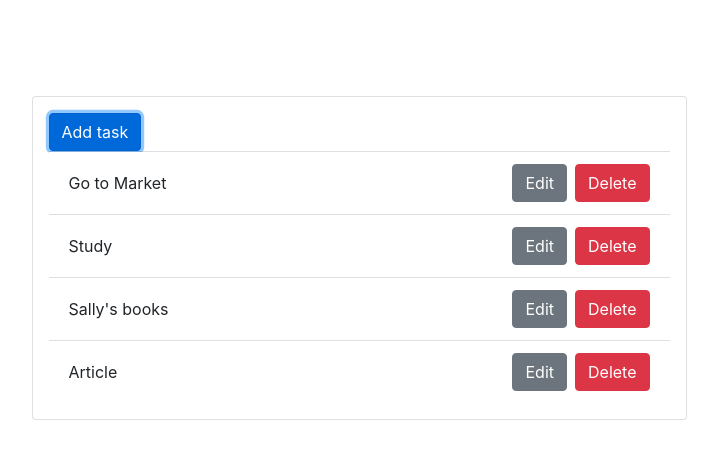
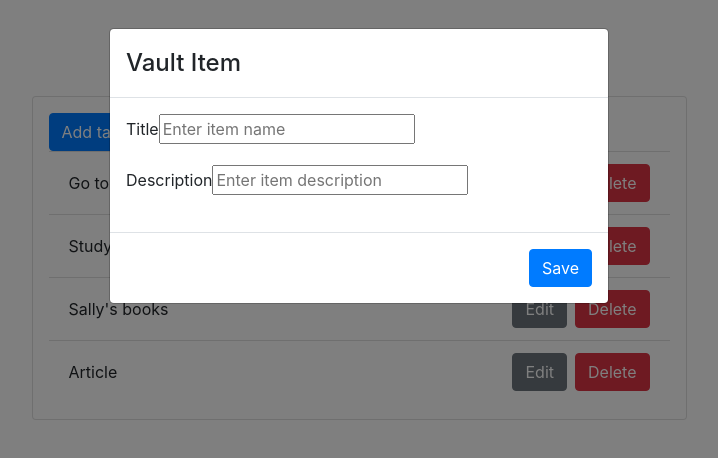
Before and after one commit to nikolamarunic/Vault, a React (Create React App) app in the folder frontend/: page / in a window 1280 px wide. Both pictures are taken after a click on the button "Add task". Shown: the top 458 px of the page, without its empty margins (281-999 px from the left). Built offline with nearby package versions, Linux system fonts and the light colour scheme.

Commit message:
Added the modal and editing. Need to make the input and label in the modal bootstrap

```diff
--- a/frontend/src/App.js
+++ b/frontend/src/App.js
@@ -1,6 +1,5 @@
 import React, { Component } from "react";
-import logo from './logo.svg';
-import './App.css';
+import CustomModal from "./components/CustomModal";
 
 const items = [
   {
@@ -28,10 +27,39 @@ class App extends Component {
   constructor(props) {
     super(props);
     this.state = {
+      modal: false,
       // viewCompleted: false,
-      itemLocations: items
+      activeItem: {
+        title: "",
+        description: "",
+        // completed: false
+      },
+      vaultItems: items
     };
+    this.toggle = this.toggle.bind(this);
   }
+  toggle = () => {
+    this.setState({ modal: !this.state.modal });
+  };
+
+  handleSubmit = item => {
+    this.toggle();
+    alert("save" + JSON.stringify(item));
+  };
+
+  handleDelete = item => {
+    alert("delete" + JSON.stringify(item));
+  };
+  createItem = () => {
+    const item = { title: "", description: "" };
+    this.setState({ activeItem: item, modal: !this.state.modal });
+  };
+  editItem = item => {
+    console.log(item);
+    console.log(this.state.modal);
+
+    this.setState({ activeItem: item, modal: !this.state.modal });
+  };
 
   // displayCompleted = status => {
   //   if (status) {
@@ -39,16 +67,15 @@ class App extends Component {
   //   }
   //   return this.setState({ viewCompleted: false });
   // };
-
   // renderTabList = () => {
   //   return (
   //     <div className="my-5 tab-list">
-  //       <span
-  //         onClick={() => this.displayCompleted(true)}
-  //         className={this.state.viewCompleted ? "active" : ""}
-  //       >
-  //         complete
-  //           </span>
+  //       {/* <span
+  //             onClick={() => this.displayCompleted(true)}
+  //             className={this.state.viewCompleted ? "active" : ""}
+  //           >
+  //             complete
+  //           </span> */}
   //       <span
   //         onClick={() => this.displayCompleted(false)}
   //         className={this.state.viewCompleted ? "" : "active"}
@@ -59,11 +86,11 @@ class App extends Component {
   //   );
   // };
   renderItems = () => {
-    const { viewCompleted } = this.state;
-    // const newItems = this.state.itemLocations.filter(
-    //   item => item.completed == viewCompleted
+    // const { viewCompleted } = this.state;
+    // const newItems = this.state.vaultItems.filter(
+    //   item => item.completed === viewCompleted
     // );
-    const newItems = this.state.itemLocations;
+    const newItems = this.state.vaultItems
 
     return newItems.map(item => (
       <li
@@ -71,16 +98,24 @@ class App extends Component {
         className="list-group-item d-flex justify-content-between align-items-center"
       >
         <span
-          className={`todo-title mr-2 ${
-            this.state.viewCompleted ? "completed-todo" : ""
-            }`}
+          className={`todo-title mr-2`}
           title={item.description}
         >
           {item.title}
         </span>
         <span>
-          <button className="btn btn-secondary mr-2"> Edit </button>
-          <button className="btn btn-danger">Delete </button>
+          <button
+            onClick={() => this.editItem(item)}
+            className="btn btn-secondary mr-2"
+          >
+            Edit
+              </button>
+          <button
+            onClick={() => this.handleDelete(item)}
+            className="btn btn-danger"
+          >
+            Delete
+              </button>
         </span>
       </li>
     ));
@@ -93,7 +128,9 @@ class App extends Component {
           <div className="col-md-6 col-sm-10 mx-auto p-0">
             <div className="card p-3">
               <div className="">
-                <button className="btn btn-primary">Add task</button>
+                <button onClick={this.createItem} className="btn btn-primary">
+                  Add task
+                    </button>
               </div>
               {/* {this.renderTabList()} */}
               <ul className="list-group list-group-flush">
@@ -102,6 +139,13 @@ class App extends Component {
             </div>
           </div>
         </div>
+        {this.state.modal ? (
+          <CustomModal
+            activeItem={this.state.activeItem}
+            toggle={this.toggle}
+            onSave={this.handleSubmit}
+          />
+        ) : null}
       </main>
     );
   }
--- /dev/null
+++ b/frontend/src/components/CustomModal.js
@@ -0,0 +1,81 @@
+import React, { Component } from "react";
+import {
+    Button,
+    Modal,
+    ModalHeader,
+    ModalBody,
+    ModalFooter,
+    Form,
+    FormGroup,
+    // Input,
+    // Label
+} from 'react-bootstrap';
+
+export default class CustomModal extends Component {
+    constructor(props) {
+        super(props);
+        this.state = {
+            activeItem: this.props.activeItem
+        };
+
+    }
+    handleChange = e => {
+        let { name, value } = e.target;
+        if (e.target.type === "checkbox") {
+            value = e.target.checked;
+        }
+        const activeItem = { ...this.state.activeItem, [name]: value };
+        this.setState({ activeItem });
+    };
+    render() {
+        const { toggle, onSave } = this.props;
+        return (
+            // <Modal show={true} toggle={toggle}> //Error when the toggle is present
+            <Modal show={true}>
+                <Modal.Header>
+                    <Modal.Title> Vault Item </Modal.Title>
+                </Modal.Header>
+                <ModalBody>
+                    <Form>
+                        <FormGroup>
+                            <label htmlFor="title">Title</label>
+                            <input
+                                type="text"
+                                name="title"
+                                value={this.state.activeItem.title}
+                                onChange={this.handleChange}
+                                placeholder="Enter item name"
+                            />
+                        </FormGroup>
+                        <FormGroup>
+                            <label htmlFor="description">Description</label>
+                            <input
+                                type="text"
+                                name="description"
+                                value={this.state.activeItem.description}
+                                onChange={this.handleChange}
+                                placeholder="Enter item description"
+                            />
+                        </FormGroup>
+                        {/* <FormGroup check>
+                            <Label for="completed">
+                                <Input
+                                    type="checkbox"
+                                    name="completed"
+                                    checked={this.state.activeItem.completed}
+                                    onChange={this.handleChange}
+                                />
+                            Completed
+                            </Label>
+                        </FormGroup> */}
+                    </Form>
+                </ModalBody>
+                <ModalFooter>
+                <Button color="success" onClick={() => onSave(this.state.activeItem)}>
+                    Save
+                </Button>
+                </ModalFooter>
+            </Modal>
+        );
+    }
+}
```
